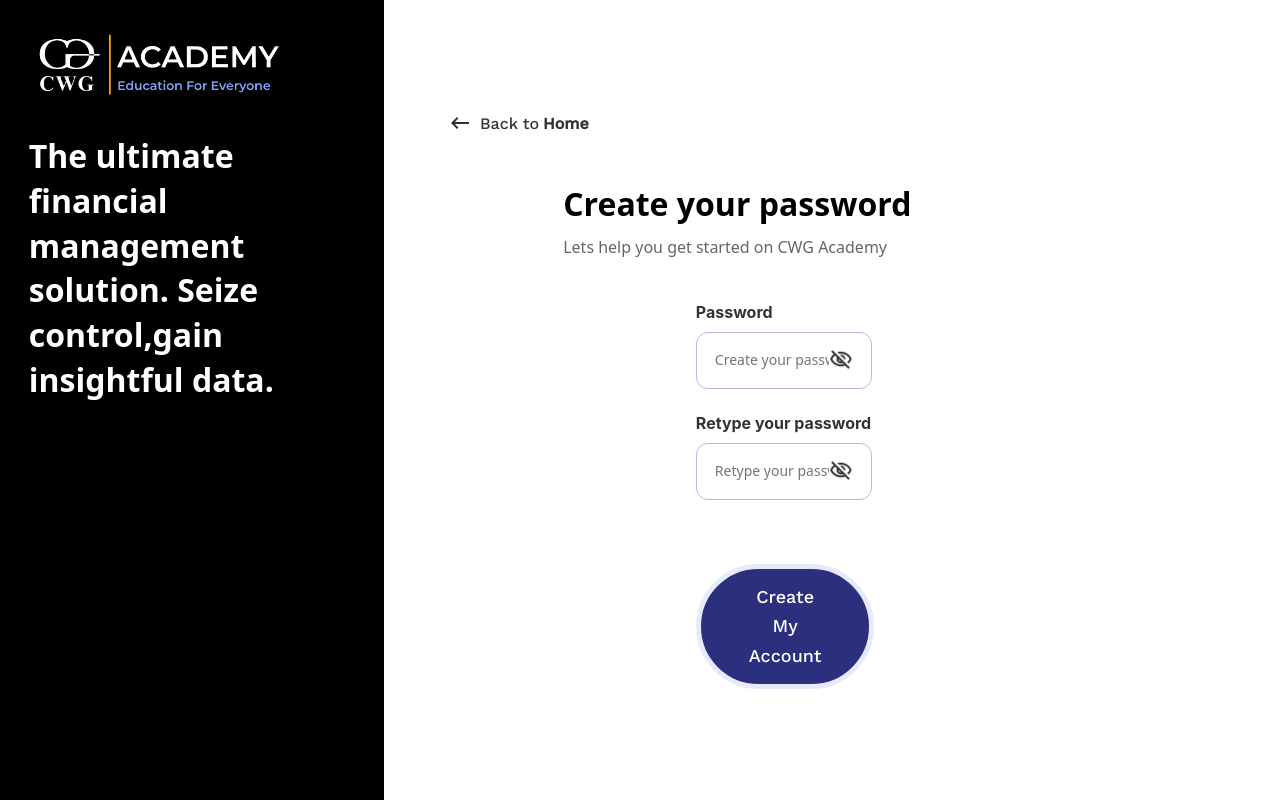
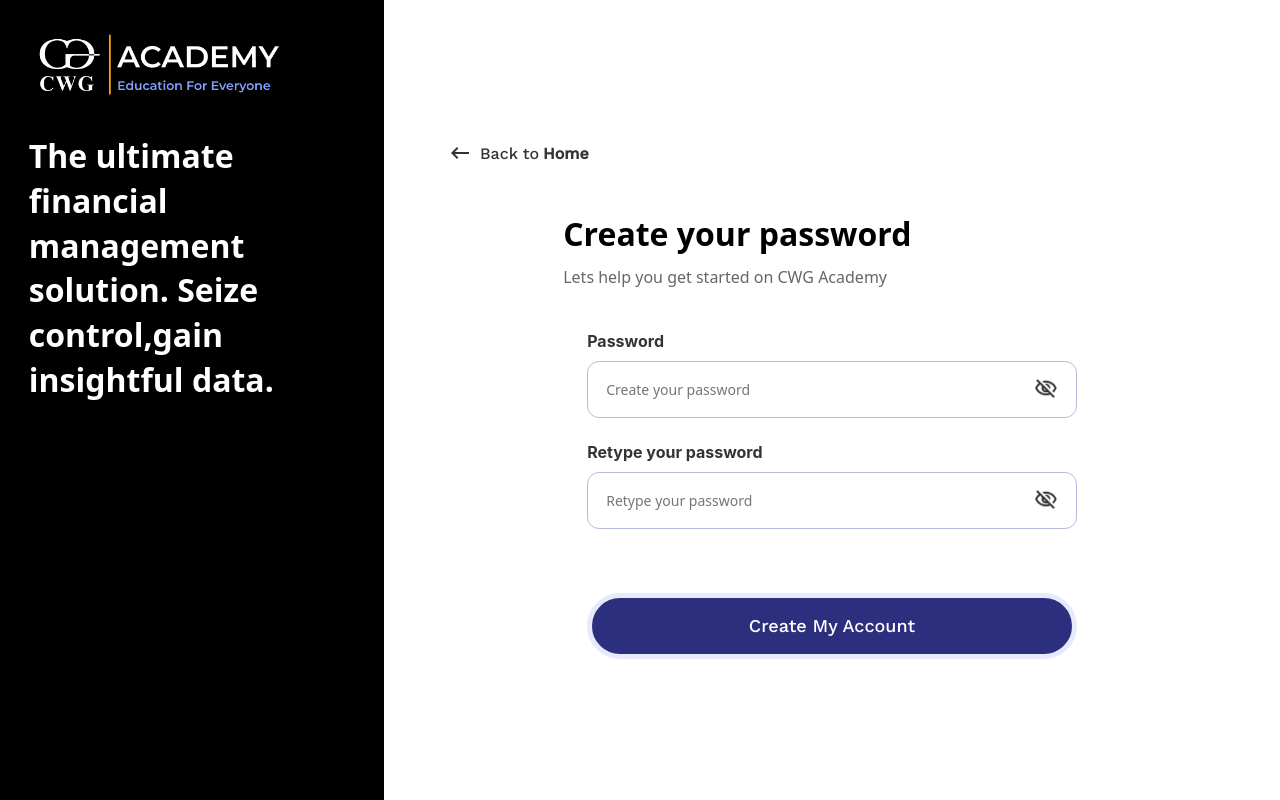
Before and after one commit to Emmanuel111111111111111/LMS-Academy, a React (Vite) app: page /Password in a window 1280 px wide. Built offline with nearby package versions, Linux system fonts and the light colour scheme.

Commit message:
backend - sign up and sign in

```diff
--- a/src/Components/Password/Password.jsx
+++ b/src/Components/Password/Password.jsx
@@ -21,12 +21,18 @@ export const Password = () => {
     }
 
     const handleSubmit = async (event) => {
-        console.log('here')
         event.preventDefault();
         console.log(values);
         axios.post(BASE_URL + '/signup', values)
             .then(res => console.log(res))
             .catch(err => console.log(err));
+
+        console.log("signed up");
+        sessionStorage.setItem("first_name", values.first_name);
+        sessionStorage.setItem("email", values.email);
+        console.log(values.first_name);
+
+        window.location.href = "/dashboard";
     }
 
     return (
@@ -48,7 +54,6 @@ export const Password = () => {
                     <h1>Create your password</h1>
                     <p>Lets help you get started on CWG Academy</p>
                 </div>
-                <div className={styles.forms}>
                 <form className={styles.form} onSubmit={handleSubmit}>
                     <div className={styles.formgroup}>
                         <label for="name">Password</label>
@@ -65,16 +70,9 @@ export const Password = () => {
                         </div>
                     </div>
 
-                        <div className={styles.home}>
-                            {/* <a href="/dashboard"><button className={styles.butt}>Create My Account</button> </a> */}
                     <button className={styles.butt}>Create My Account</button>
-                        </div>
-                    {/* <button className={styles.butt} onClick={()=>navigate('/dashboard')}>Create My Account</button> */}
 
                 </form>
-
-
-                </div>
 
             </div>
 
--- a/src/Components/Password/Password.module.css
+++ b/src/Components/Password/Password.module.css
@@ -125,16 +125,16 @@
     font-family:  system-ui, -apple-system, BlinkMacSystemFont, 'Segoe UI', Roboto, Oxygen, Ubuntu, Cantarell, 'Open Sans', 'Helvetica Neue', sans-serif ;;
     justify-content: space-between;
 }
-.password {
+/* .password {
     padding: 0;
-}
+} */
 .password input {
     border: none;
     outline: none;
     padding: 0;
     margin: 0;
     width: 100%;
-    height: auto;
+    height: 100%;
     line-height: 26.8px;
     font-size: 14px;
     font-weight: 500;
@@ -167,74 +167,6 @@
     font-weight: 500;
     line-height: 29.57px;
 }
-/*
-.pan{
-   text-align: left;
-   margin-bottom: 40px;
-   margin-left: 63px;
-
-}
-
-.pan span{
-    color:#D1D5DB;
-}
-
-.forms span{
-    color: #232665;
-    text-decoration:underline;
-}
-
-.forms p{
-    margin-top: -35px;
-    text-align: left;
-    font-size: 16px;
-    line-height: 26.8px;
-    font-weight: 500;
-     line-height: 26.8px;
-    size: 16.32px;
-    font-weight: 500;
-    align-self: start;
-    margin-left: 10%;
-
-    font-family:  system-ui, -apple-system, BlinkMacSystemFont, 'Segoe UI', Roboto, Oxygen, Ubuntu, Cantarell, 'Open Sans', 'Helvetica Neue', sans-serif ;
-}
-.home {
-    display: flex;
-    flex-direction: column;
-    justify-content: center;
-    align-items: center;
-}
-.home p{
-    font-weight: 500;
-    font-size: 18px;
-    line-height: 28.8px;
-     line-height: 26.8px;
-    size: 16.32px;
-    font-weight: 500;
-    font-family:  system-ui, -apple-system, BlinkMacSystemFont, 'Segoe UI', Roboto, Oxygen, Ubuntu, Cantarell, 'Open Sans', 'Helvetica Neue', sans-serif ;;;
-    margin-top: 25px;
-}
-.home a {
-    color: #232665;
-    font-weight: 600;
-    text-decoration: underline;
-}
-.home .butt {
-    width: 520px;
-    height: 65.7px;
-}
-
-.pan a{
-    color: black;
-    font-weight: 700;
-    font-size: 20px;
-    line-height: 32px;
-    line-height: 26.8px;
-    size: 16.32px;
-    font-weight: 500;
-    font-family:  system-ui, -apple-system, BlinkMacSystemFont, 'Segoe UI', Roboto, Oxygen, Ubuntu, Cantarell, 'Open Sans', 'Helvetica Neue', sans-serif ;
-    text-decoration: none;
-} */
 
 @media screen and (max-width: 830px) {
 
```
Lines whose indentation alone changed are shown as unchanged.
